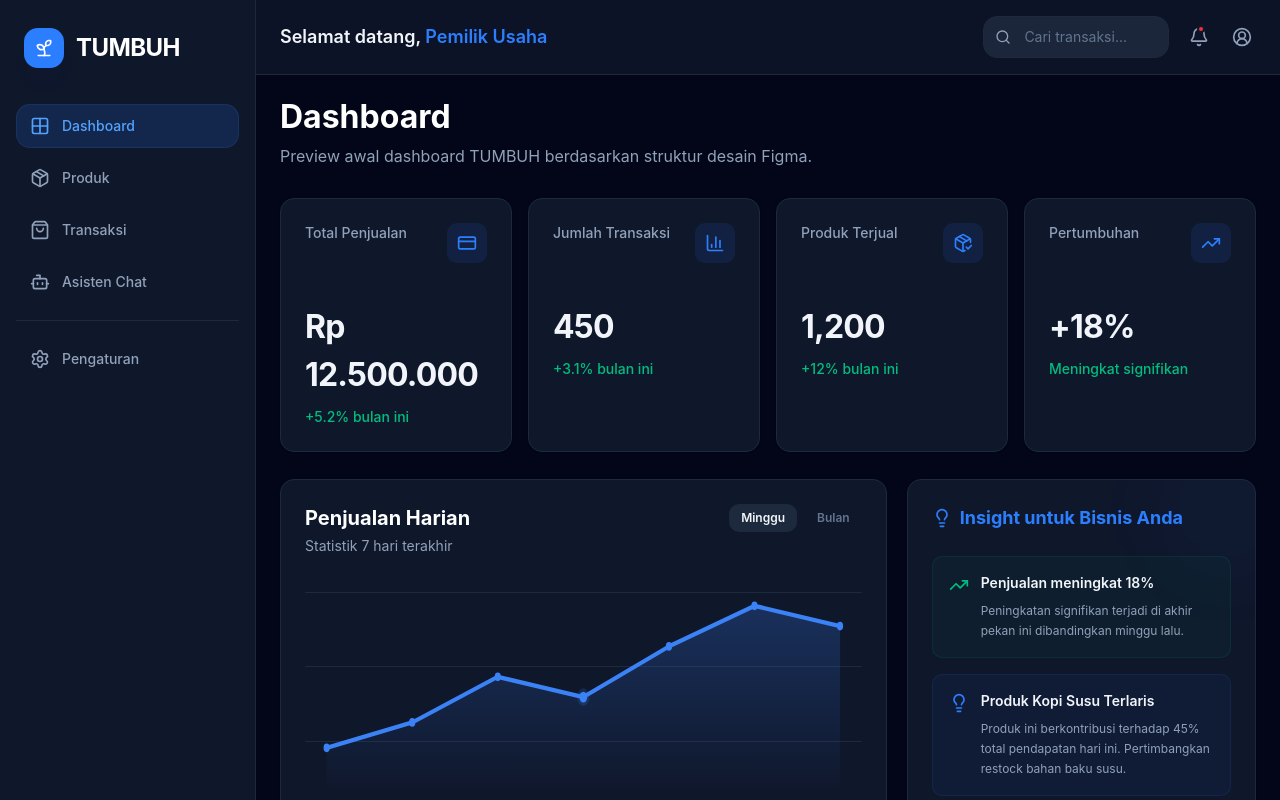
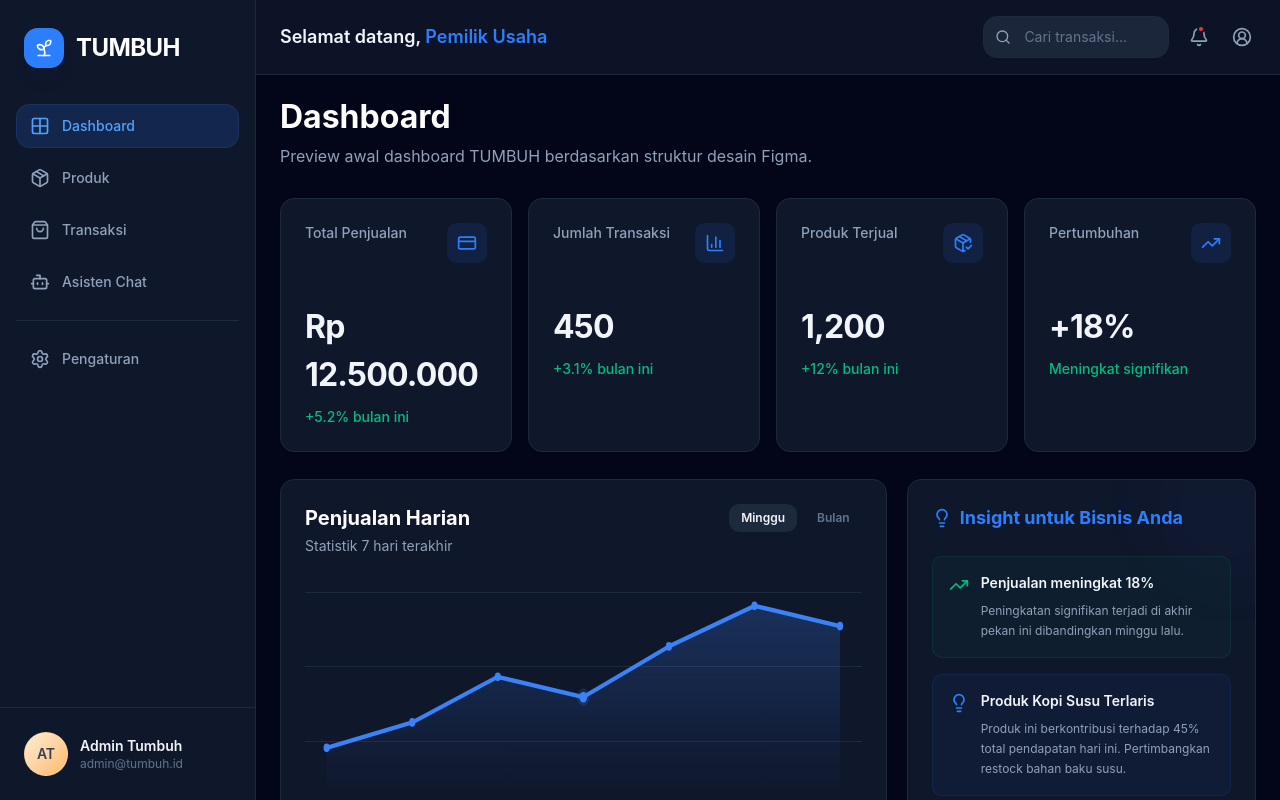
Before and after one commit to h8naf1/tumbuh-app, a React (Vite) app: page /dashboard in a window 1280 px wide. Shown: the top 800 px of the page. Built offline with nearby package versions, Linux system fonts and the light colour scheme.

Commit message:
Perbaikan fitur scroll di dashboard

```diff
--- a/src/components/dashboard/DashboardLayout.jsx
+++ b/src/components/dashboard/DashboardLayout.jsx
@@ -1,12 +1,12 @@
 function DashboardLayout({ sidebar, topbar, children }) {
   return (
-    <div className="min-h-screen bg-slate-950 text-slate-100">
-      <div className="flex min-h-screen flex-col lg:flex-row">
-        <aside className="w-full shrink-0 border-b border-slate-800 bg-slate-900 lg:w-60 lg:border-b-0 lg:border-r xl:w-64">
+    <div className="min-h-screen bg-slate-950 text-slate-100 lg:h-screen lg:overflow-hidden">
+      <div className="flex min-h-screen flex-col lg:h-screen lg:flex-row">
+        <aside className="w-full shrink-0 border-b border-slate-800 bg-slate-900 lg:h-screen lg:w-60 lg:overflow-y-auto lg:border-b-0 lg:border-r xl:w-64">
           {sidebar}
         </aside>
 
-        <div className="flex min-w-0 flex-1 flex-col">
+        <div className="flex min-w-0 flex-1 flex-col lg:h-screen lg:min-h-0 lg:overflow-y-auto lg:overscroll-contain">
           <header className="sticky top-0 z-20 border-b border-slate-800 bg-slate-900/80 backdrop-blur-md">
             <div className="mx-auto w-full max-w-[1360px]">{topbar}</div>
           </header>
```
